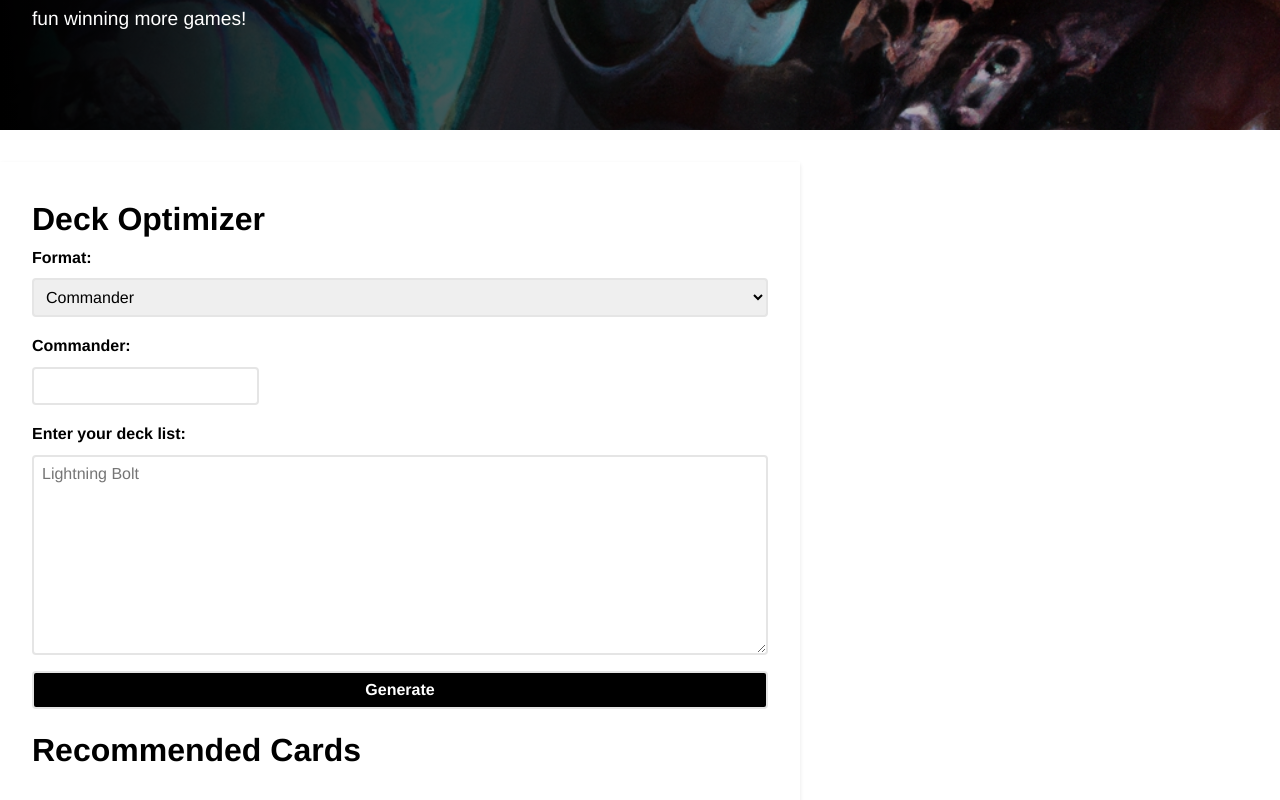
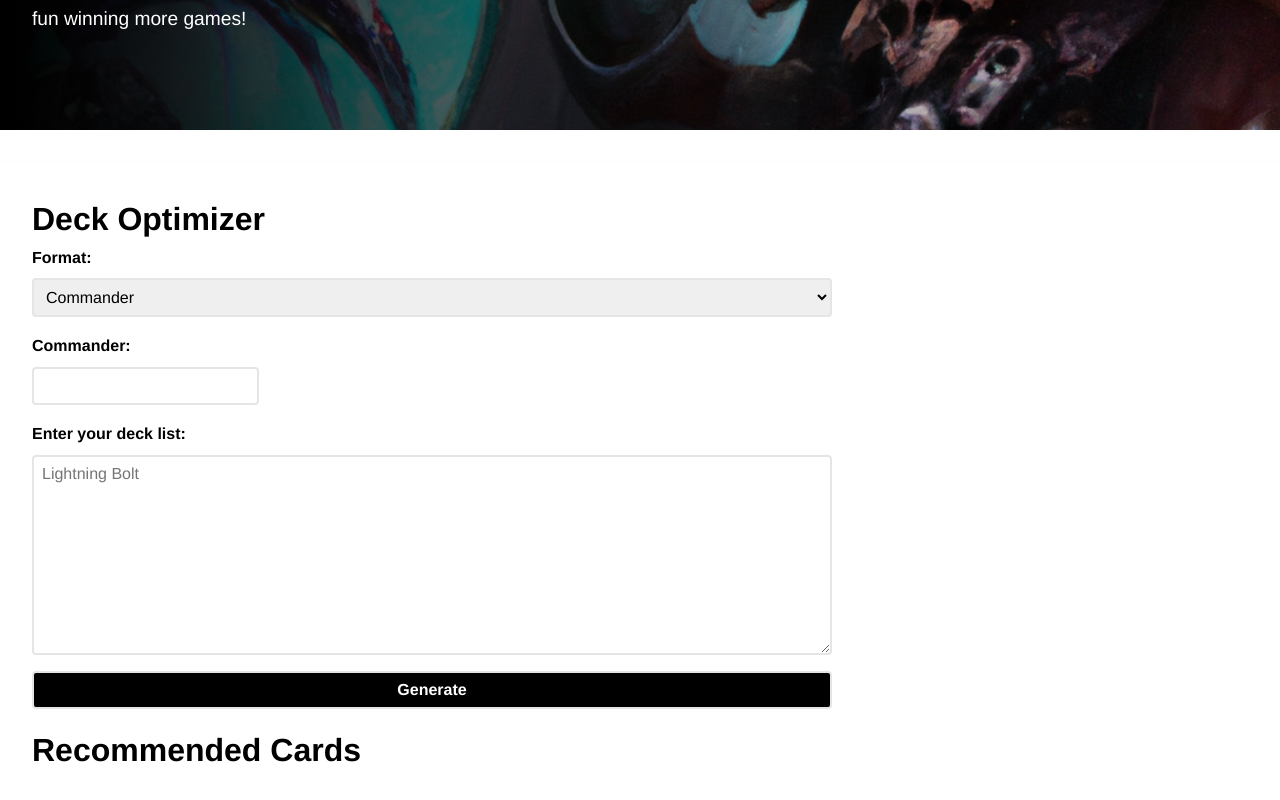
Before and after one commit to reecevela/cardcognition, a React (Create React App) app in the folder frontend/: page / in a window 1280 px wide. Shown: the part 262-1062 px from the top of the page. Built offline with nearby package versions, Linux system fonts and the light colour scheme.

Commit message:
Change max width from optimizer to just the form

```diff
--- a/frontend/src/App.css
+++ b/frontend/src/App.css
@@ -146,7 +146,6 @@ nav ul li a {
   padding: 2em;
   margin-top: 2em;
   box-shadow: 0 2px 4px 0 rgba(0, 0, 0, 0.1);
-  max-width: 800px;
 }
 
 .optimizer h2 {
@@ -156,6 +155,7 @@ nav ul li a {
 .optimizer form {
   display: flex;
   flex-direction: column;
+  max-width: 800px;
 }
 
 .optimizer label {
```
